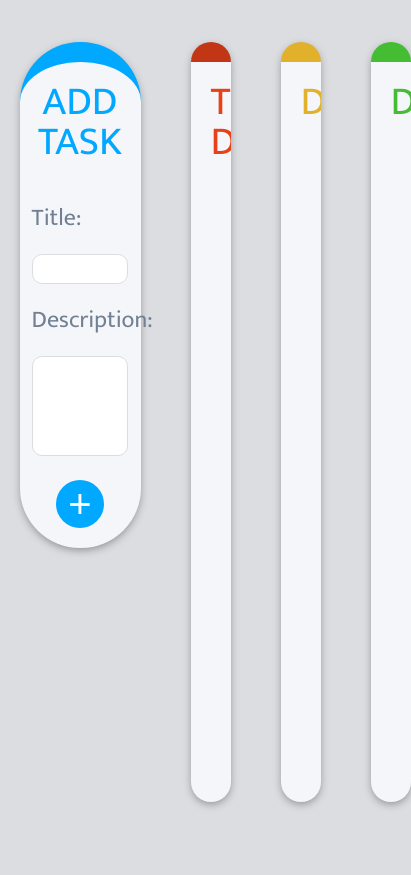
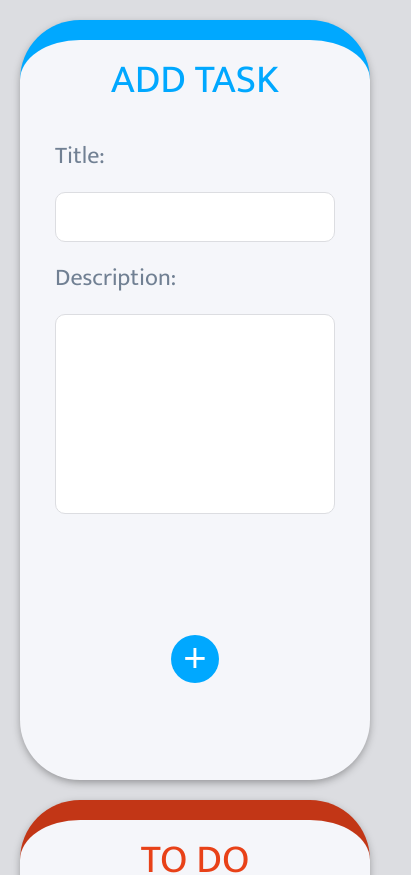
Before and after one commit to erixoalexandros/kanban, a React (Create React App) app: page / in a window 390 px wide. Shown: the top 875 px of the page, 411 px wide, since content can reach past the window. Before the commit the page ends 844 px from the top, so only its background shows below. Built offline with nearby package versions, Linux system fonts and the light colour scheme.

Commit message:
Add responsive behavior

```diff
--- a/src/components/style.css
+++ b/src/components/style.css
@@ -4,16 +4,16 @@
 
 body {
   background-color: #dcdde1;
-  font-family: 'Mukta', sans-serif;
+  font-family: "Mukta", sans-serif;
 }
 
 .app {
-  align-items: center;
   color: #718093;
-  display: flex;
-  height: 100vh;
-  margin: auto;
-  width: 90%;
+  display: grid;
+  grid-gap: 40px;
+  grid-template-columns: repeat(auto-fit, minmax(300px, 1fr));
+  justify-content: center;
+  padding: 40px;
 }
 
 .task-list {
@@ -21,8 +21,7 @@
   border-radius: 60px;
   box-shadow: 0px 3px 8px -1px rgba(0, 0, 0, 0.36);
   flex: 1;
-  height: 90vh;
-  margin-right: 50px;
+  min-height: 90vh;
   overflow: hidden;
   padding: 20px;
 }
@@ -123,23 +122,15 @@
 }
 
 .add-task {
-  align-self: flex-start;
   background-color: #f5f6fa;
   border-radius: 60px;
   border-top: 20px solid #00a8ff;
   box-shadow: 0px 3px 8px -1px rgba(0, 0, 0, 0.36);
   display: flex;
-  flex: 1;
   flex-direction: column;
   font-size: 1.5rem;
-  margin-right: 50px;
-  margin-top: 5vh;
-  padding: 20px 0;
-}
-
-.add-task * {
-  margin: auto;
-  width: 80%;
+  min-height: 90vh;
+  padding: 20px 10%;
 }
 
 .add-task h2 {
@@ -153,9 +144,9 @@
   border: 1px solid #dcdde1;
   border-radius: 10px;
   color: #718093;
-  font-family: 'Mukta', sans-serif;
-  font-size: 1rem;
-  height: 30px;
+  font-family: "Mukta", sans-serif;
+  font-size: 1.25rem;
+  height: 50px;
   outline: none;
   padding: 8px;
 }
@@ -163,10 +154,11 @@
 .add-task textarea {
   border: 1px solid #dcdde1;
   border-radius: 10px;
-  font-family: 'Mukta', sans-serif;
-  font-size: 1rem;
+  font-family: "Mukta", sans-serif;
+  font-size: 1.25rem;
   color: #718093;
-  height: 100px;
+  height: 200px;
+  margin-bottom: 20px;
   outline: none;
   padding: 8px;
   resize: none;
@@ -180,6 +172,7 @@
   font-size: 2.5rem;
   height: 3rem;
   justify-content: center;
+  margin: auto;
   outline: none;
   transition: background-color 0.1s;
   width: 3rem;
@@ -193,3 +186,13 @@
 .add-task button:active {
   transform: scale(0.98);
 }
+
+/*MEDIA QUERIES*/
+
+@media (max-width: 575px) {
+  .app {
+    grid-gap: 20px;
+    grid-template-columns: repeat(auto-fit, minmax(300px, 1fr));
+    padding: 20px;
+  }
+}
```
